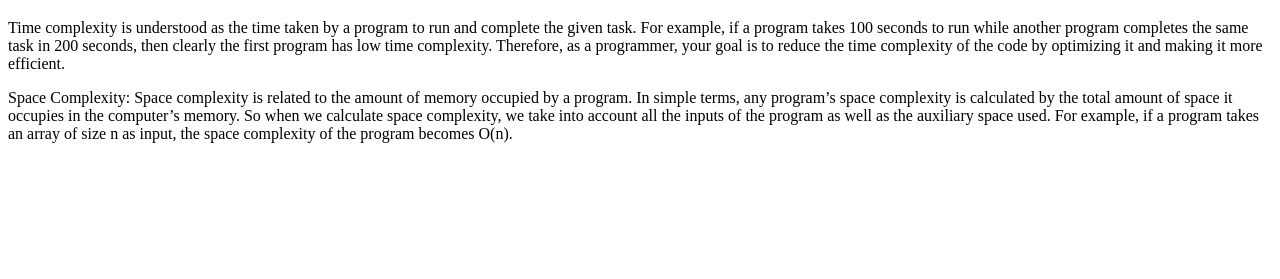
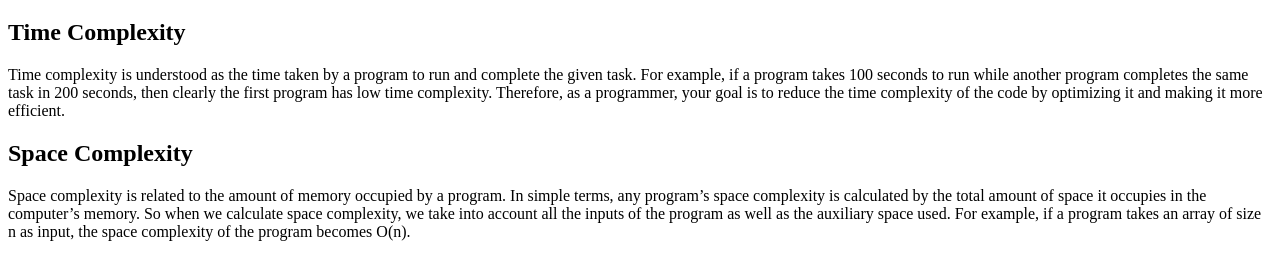
Before and after one commit to acciojob/time-and-space-complexity-Sahil8564, a website: page main.html in a window 1280 px wide. Shown: the part 61-340 px from the top of the page. Drawn offline with Linux system fonts and the light colour scheme.

Commit message:
created a submission

```diff
--- a/main.html
+++ b/main.html
@@ -9,8 +9,10 @@
 <body>
 	<!-- the entire body must be written by student -->
 	<h1>Time and Space Complexity</h1>
+	 <h2>Time Complexity</h2>
 	<p>Time complexity is understood as the time taken by a program to run and complete the given task. For example, if a program takes 100 seconds to run while another program completes the same task in 200 seconds, then clearly the first program has low time complexity. Therefore, as a programmer, your goal is to reduce the time complexity of the code by optimizing it and making it more efficient.</p>
-    <p>Space Complexity: Space complexity is related to the amount of memory occupied by a program. In simple terms, any program’s space complexity is calculated by the total amount of space it occupies in the computer’s memory. So when we calculate space complexity, we take into account all the inputs of the program as well as the auxiliary space used. For example, if a program takes an array of size n as input, the space complexity of the program becomes O(n).</p>
+     <h2>Space Complexity</h2>
+	<p> Space complexity is related to the amount of memory occupied by a program. In simple terms, any program’s space complexity is calculated by the total amount of space it occupies in the computer’s memory. So when we calculate space complexity, we take into account all the inputs of the program as well as the auxiliary space used. For example, if a program takes an array of size n as input, the space complexity of the program becomes O(n).</p>
 	<script type="text/javascript" src="./script.js">
 </script>
 
```
